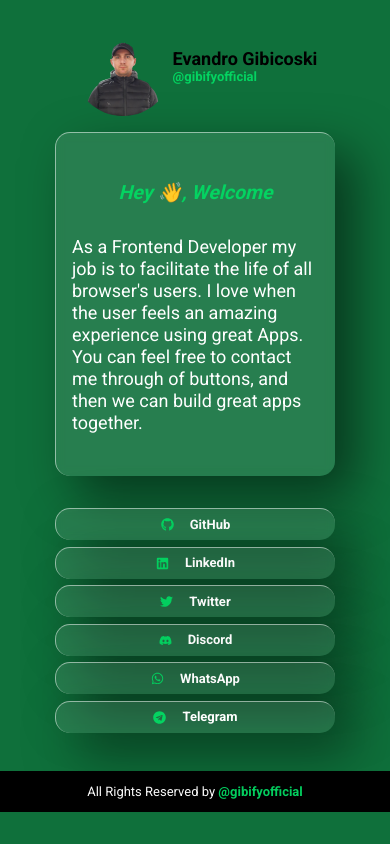
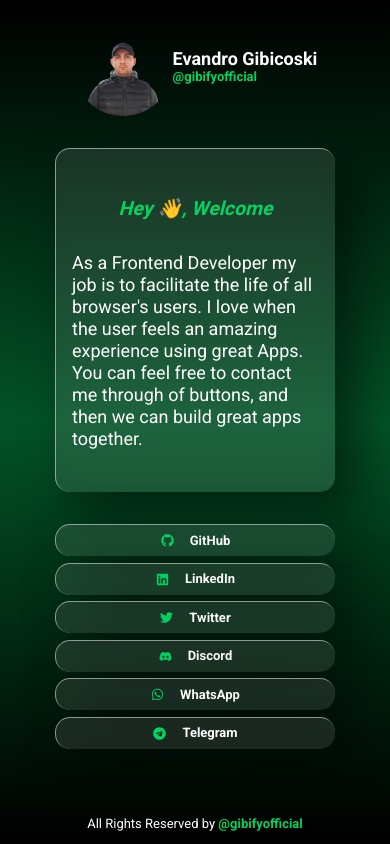
Before and after one commit to gibify/gibify_profile, a Next.js app in the folder web/: page / in a window 390 px wide. Built offline with nearby package versions, Linux system fonts and the light colour scheme.

Commit message:
feat: styling mobile layout

```diff
--- a/web/src/styles/Home.module.scss
+++ b/web/src/styles/Home.module.scss
@@ -109,6 +109,7 @@
 
 @media (max-width: 780px) {
     .container {
+        min-height: 100vh;
         margin-top: 0;
 
         header {
@@ -126,7 +127,7 @@
 
                 h1 {
                     font-size: 18px;
-                    color: var(--black);
+                    color: var(--white);
                 }
 
                 span {
@@ -138,7 +139,6 @@
 
         .footer {
             width: 100%;
-            background: #000000;
 
             display: flex;
             justify-content: center;
--- a/web/src/styles/global.scss
+++ b/web/src/styles/global.scss
@@ -72,7 +72,7 @@
 @media (max-width: 780px) {
     body {
         height: 100vh;
-        background:  #0f703b;
+        background: linear-gradient( rgba(0, 0, 0, 1), rgba(3, 83, 39, 1), rgba(0, 0, 0, 1));
     }
 
     body::before {
```
